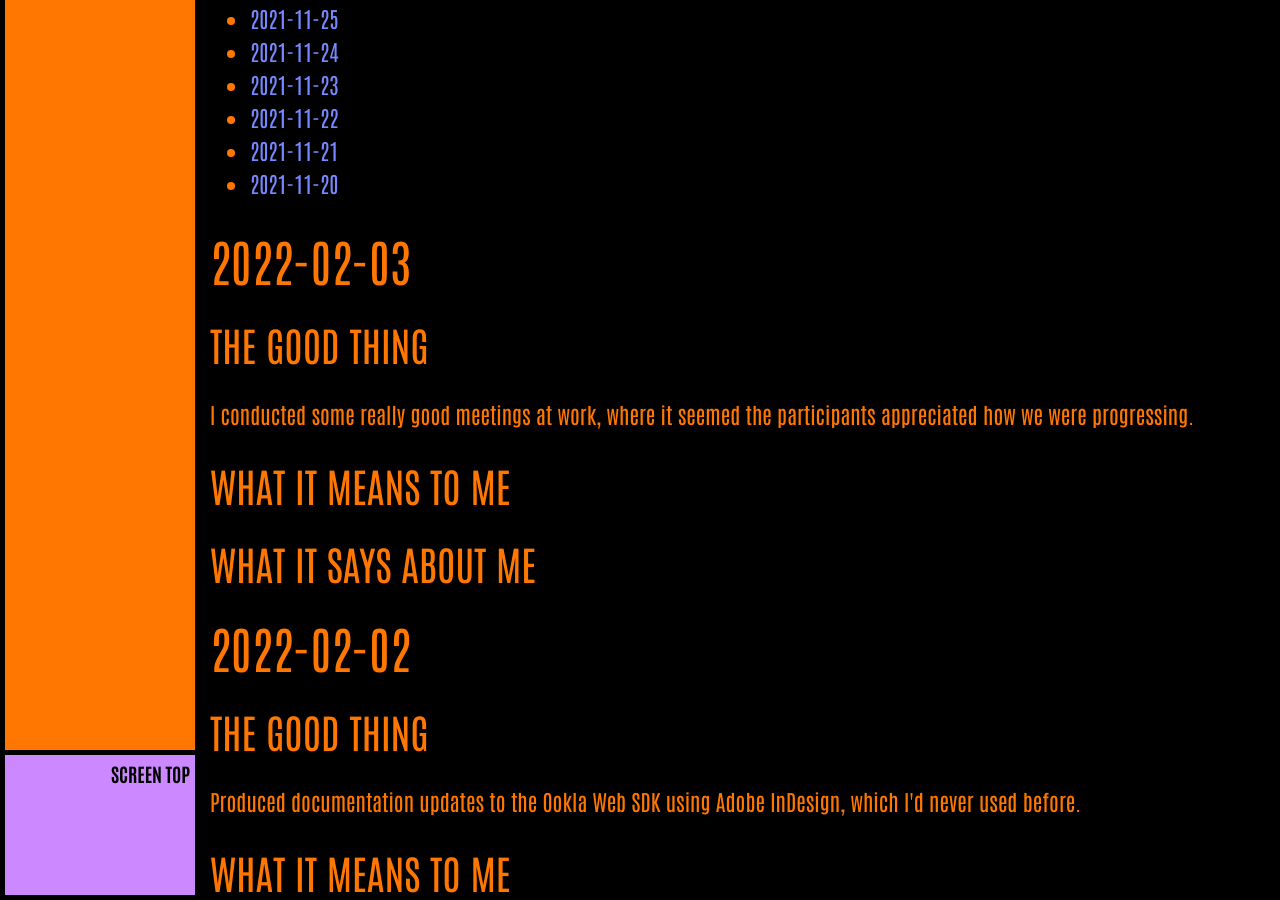
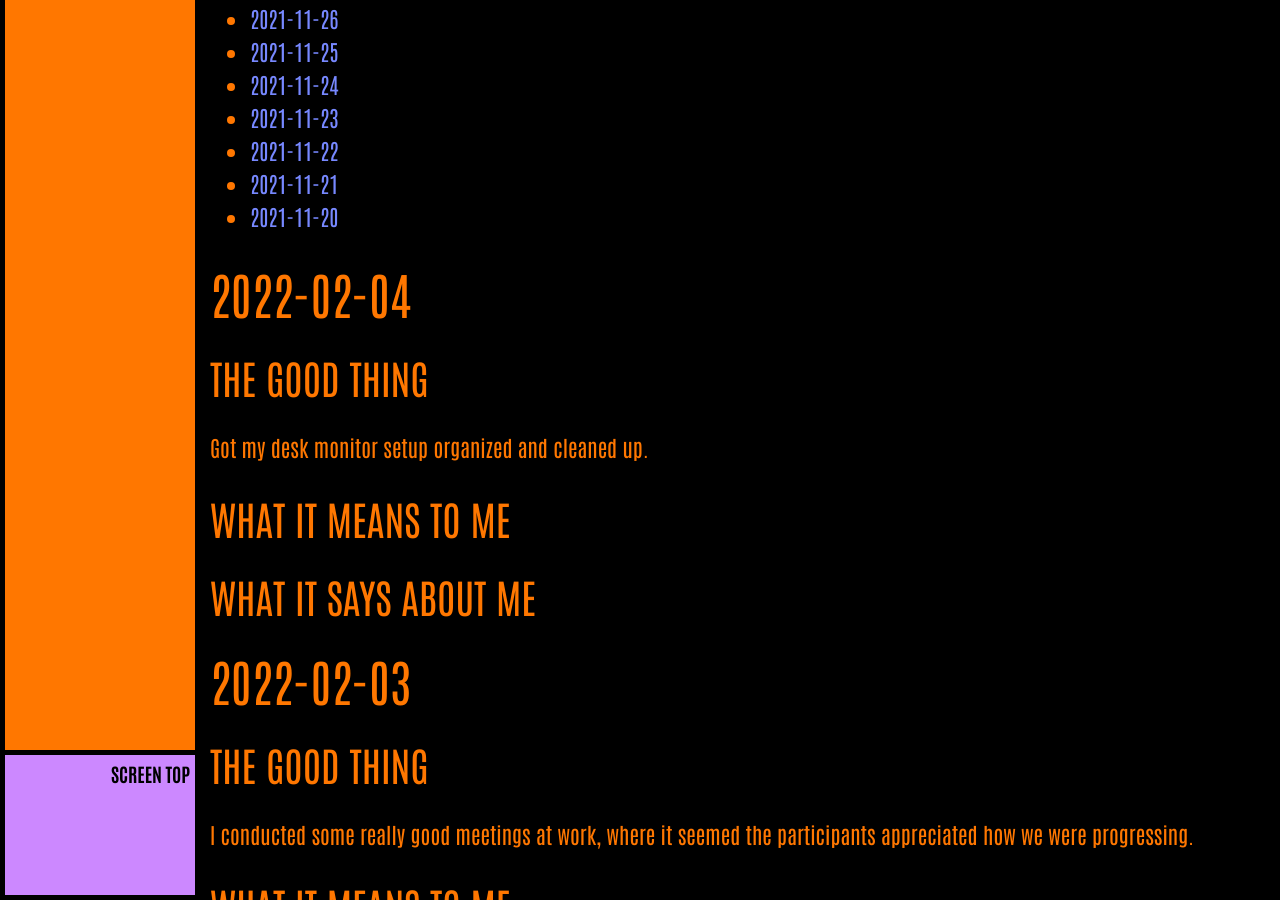
Before and after one commit to ArthurZey/arthurzey.github.io, a Jekyll site: the page built from _pages/one-good-thing.md, in a window 1280 px wide and 900 px high, scrolled down 2200 px. Built offline with Jekyll 4.4.1, drawn with Linux system fonts in a browser that asks for light colours; some of the changed text lies outside the part shown.

Commit message:
added stub for 2022-02-04

```diff
--- a/_pages/one-good-thing.md
+++ b/_pages/one-good-thing.md
@@ -12,6 +12,15 @@
 * TOC
 {:toc}
 {::options toc_levels="2" /}
+
+## 2022-02-04
+### The Good Thing
+Got my desk monitor setup organized and cleaned up.
+### What It Means to Me
+
+### What It Says about Me
+
+
 
 ## 2022-02-03
 ### The Good Thing
```
Also changed, not shown: other parts of _pages/one-good-thing.md (+1 -1 lines).
